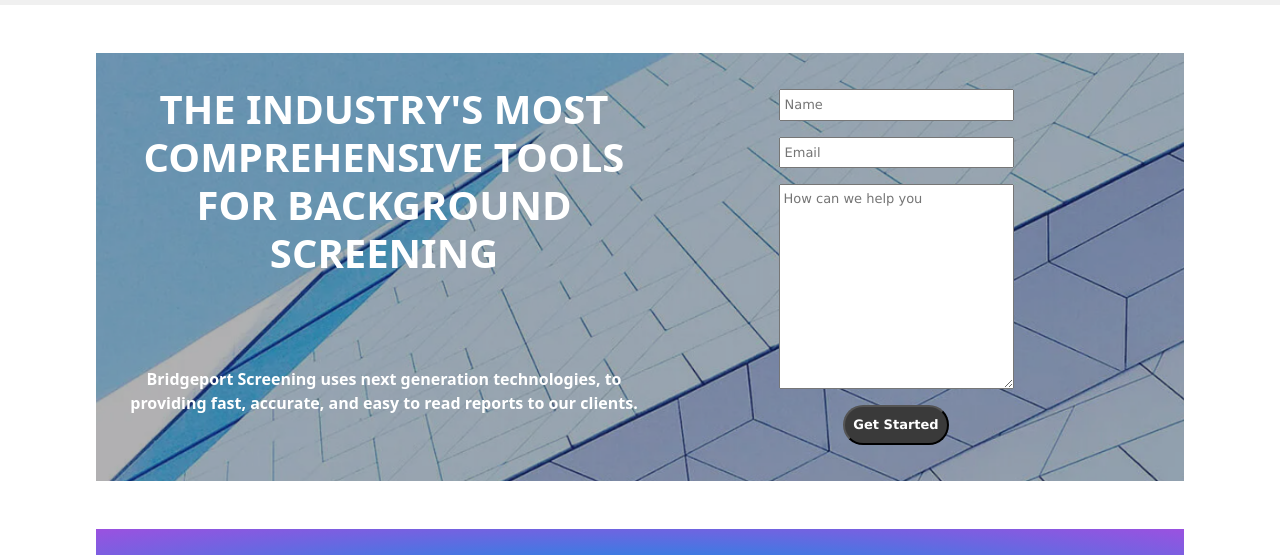
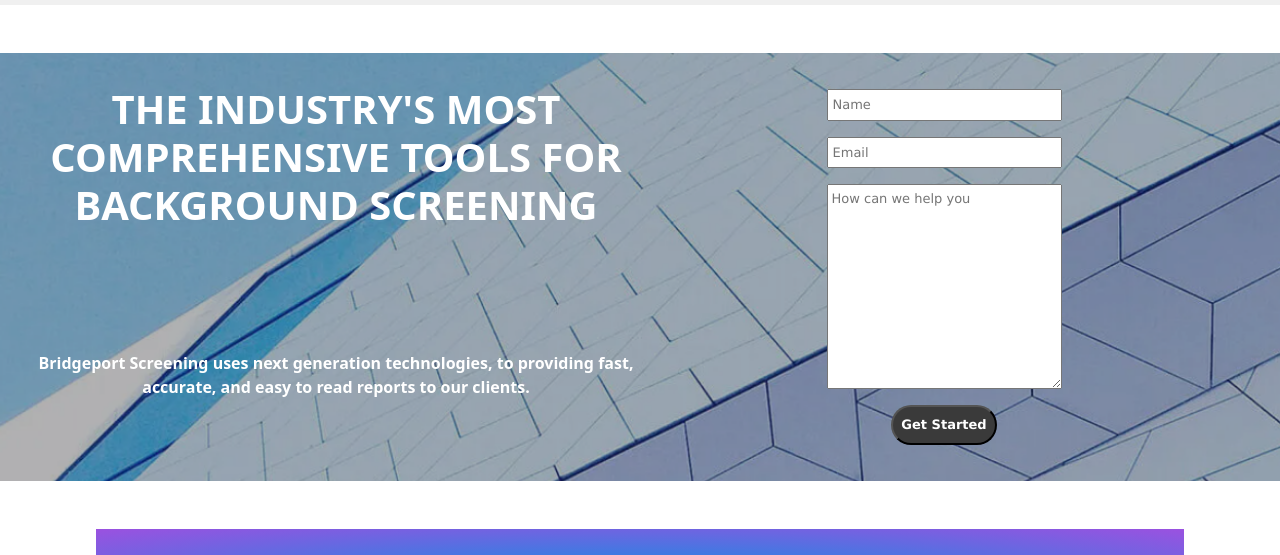
Before and after one commit to mswalsh68/Bridgeport-Screening, a plain HTML site: page index.html in a window 1280 px wide. Shown: the part 113-668 px from the top of the page. Drawn offline with nearby package versions, Linux system fonts and the light colour scheme.

Commit message:
Update styles.css

```diff
--- a/styles.css
+++ b/styles.css
@@ -39,14 +39,9 @@
 }
 
 .mainContent{
-    height: 50vh, max-content;
     width: fit-content;
-    margin-left: 6rem;
-    margin-right: 6rem;
     margin-top: 3rem;
-    margin-bottom: 3rem;
     background-image: url('pictures/blank\ hero\ background.png');
-    background-size: 50em;
     background-position: center;
     background-repeat: no-repeat;
     background-size: cover;
```
